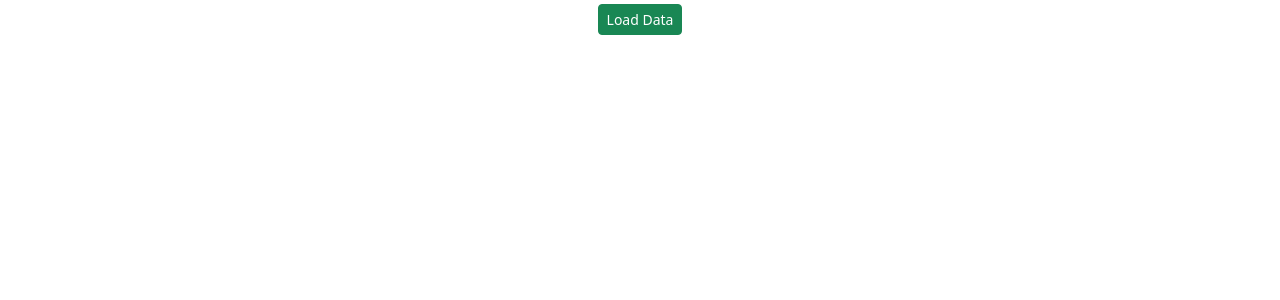
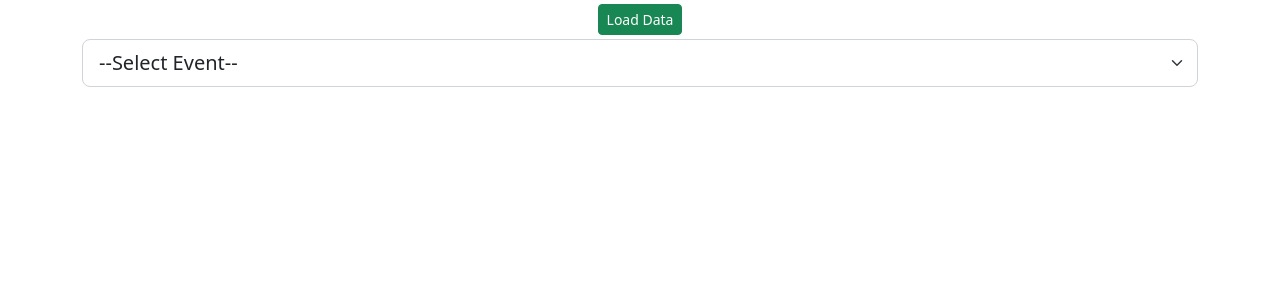
Before and after one commit to JohnySmid/projekt, a React (Create React App) app: page / in a window 1280 px wide. Shown: the top 300 px of the page. Built offline with nearby package versions, Linux system fonts and the light colour scheme.

Commit message:
cele update pici

```diff
--- a/src/Pages/FrontPage.js
+++ b/src/Pages/FrontPage.js
@@ -1,13 +1,35 @@
 import  { EventsLoader } from '../actions/EventsActionsLoader';
+import { EventPresencesTable } from '../comp/EventPresencesTable';
+import { EventsSelector } from '../comp/EventsSelector';
+import { useSelector } from 'react-redux';
 
 
 
 
 
 export const FrontPage = () => {
+      const eventId = useSelector((state) => state.event);
+      const events = useSelector((state) => state.events);
+
+     const event = events.find((e) => e.id === eventId);
+
+    // console.log("frontpage data", data);
+      // selector pro filtr data, ktere jdou do
+  if (event)
+  {
       return (
        <div className="container">
-        < EventsLoader />
+        <EventsSelector />
+        <EventPresencesTable key={event.id} data={event.presences}/>
        </div>
       );
+  }
+  else{
+    return(
+      <div className="container">
+    < EventsLoader />
+    <EventsSelector />
+    </div>
+    )
+  }
 }
--- a/src/actions/EventsActionsLoader.js
+++ b/src/actions/EventsActionsLoader.js
@@ -2,7 +2,6 @@ import { EventsQuery } from '../queries/EventsQuery';
 import { loadData } from '../reducers/EventsSlicer';
 import { useDispatch } from 'react-redux';
 import { useState } from 'react';
-import { EventsSelect } from '../comp/EventsSelect';
 
 
 
@@ -39,7 +38,7 @@ export const EventsLoader = () => {
         {isDataLoaded ? 'Data Loaded' : 'Load Data'}
       </button>
 
-      {isDataLoaded && <EventsSelect dataa={dataa} />}
+      {/* {isDataLoaded && <EventsSelect dataa={dataa} />} */}
     </div>
   );
 }
--- /dev/null
+++ b/src/comp/EventPresencesTable.js
@@ -0,0 +1,36 @@
+
+
+export const EventPresencesTable = ({ data }) => {
+    console.log("aaaa", data)
+    // musim si to namapovat, abych mohl k datum a nwm jak k nim
+
+    return (
+        <>
+        <table className="table table-hover table-light">
+            <thead className="table-dark">
+                <tr>
+                    <th>#</th>
+                    <th>Email</th>
+                    <th>Invatation</th>
+                    <th>Presence</th>
+                </tr>
+            </thead>
+            <tbody>
+                {/* Render a ProjectRow component for each project object in the projects array */}
+                {data.map((presence) => ( <EventPresenceRow key={presence.id} presence={presence}/>))}
+            </tbody>
+        </table>
+        </>
+      );
+};
+
+const EventPresenceRow = ({presence}) => {
+    return (
+            <tr>
+                <td>*</td>
+                <td>{presence.user.email}</td>
+                <td>{presence.invitationType.name}</td>
+                <td>{presence.presenceType.name}</td>
+            </tr>
+        );
+}
--- /dev/null
+++ b/src/comp/EventsSelector.js
@@ -0,0 +1,20 @@
+import { useSelector } from "react-redux";
+import { useDispatch } from "react-redux";
+import {changeEvent} from "../reducers/EventSlice"
+
+export const EventsSelector = () => {
+    const data = useSelector((state) => state.events)
+    const dispatch = useDispatch()
+
+    if (data)
+    {
+        return (
+            <select className="form-select form-select-lg mb-3" aria-label=".form-select-lg example" defaultValue={"--Select Event--"} onChange={(e) => {dispatch(changeEvent(e.target.value))}}>
+            <option disabled>--Select Event--</option>
+                {data.map((e) => (
+                        <option key={e.id} value={e.id}>{e.name}</option>
+                ))};
+            </select>
+        );
+    }
+};
--- /dev/null
+++ b/src/reducers/EventSlice.js
@@ -0,0 +1,21 @@
+import { createSlice } from "@reduxjs/toolkit";
+
+// A Redux slice for managing the state of the projects
+export const EventSlice = createSlice({
+    name: "event",
+    initialState: "",
+    reducers: {
+        // A reducer that adds a new project to the projects state array
+    changeEvent: (state, action) => {
+        state = action.payload
+        return state
+    }
+
+    },
+})
+
+// Export the addProject action creator from the projectsSlice
+export const { changeEvent } = EventSlice.actions
+
+// Export the projectsSlice reducer
+export default EventSlice.reducer
--- a/src/store/redux.js
+++ b/src/store/redux.js
@@ -1,9 +1,11 @@
 import { configureStore } from '@reduxjs/toolkit';
 import EventsSlicer from '../reducers/EventsSlicer';
+import EventSlice from '../reducers/EventSlice';
 
 // Configures the Redux store with reducers
 export const Store = configureStore({
     reducer: {
         events: EventsSlicer,
+        event: EventSlice,
     }
 })
```
